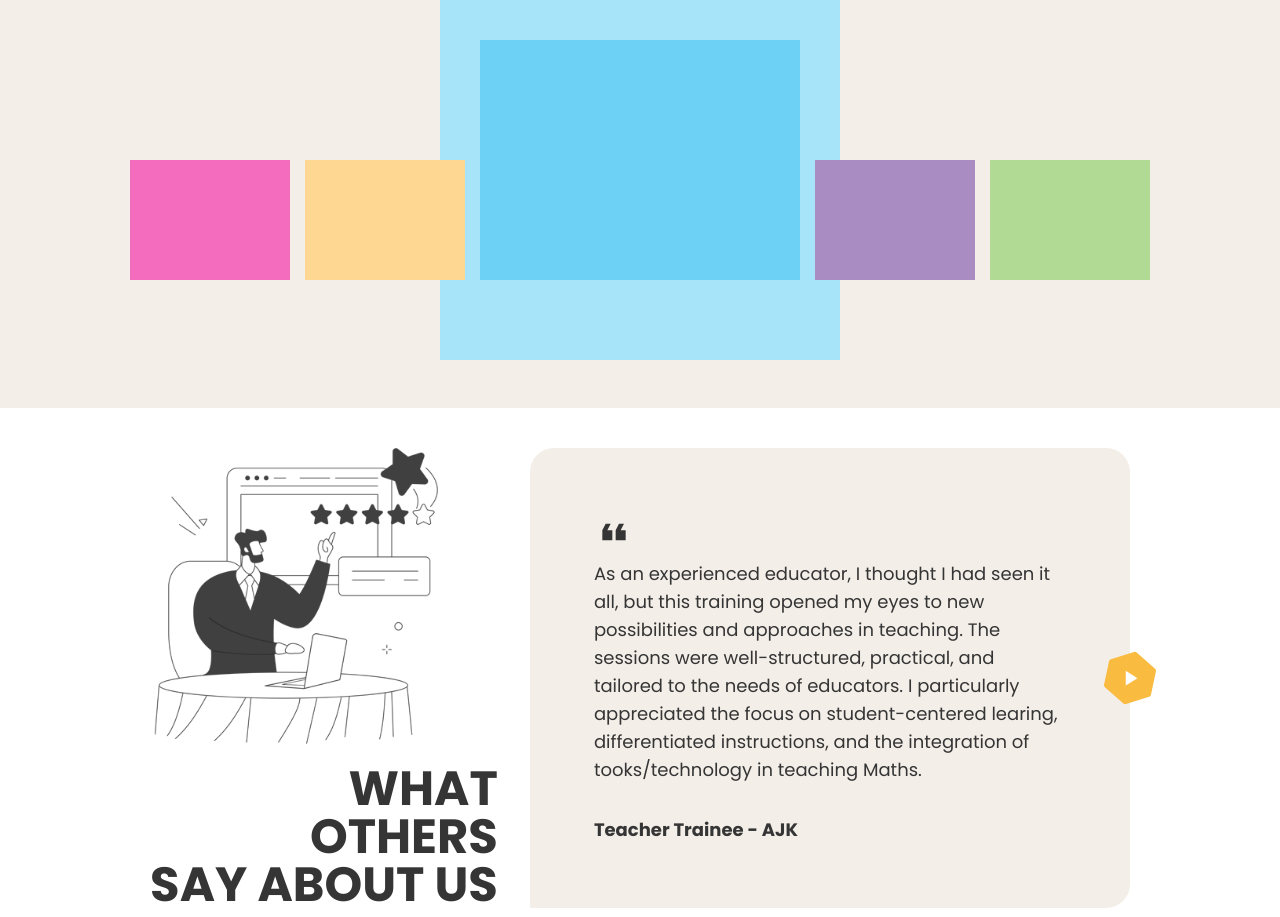
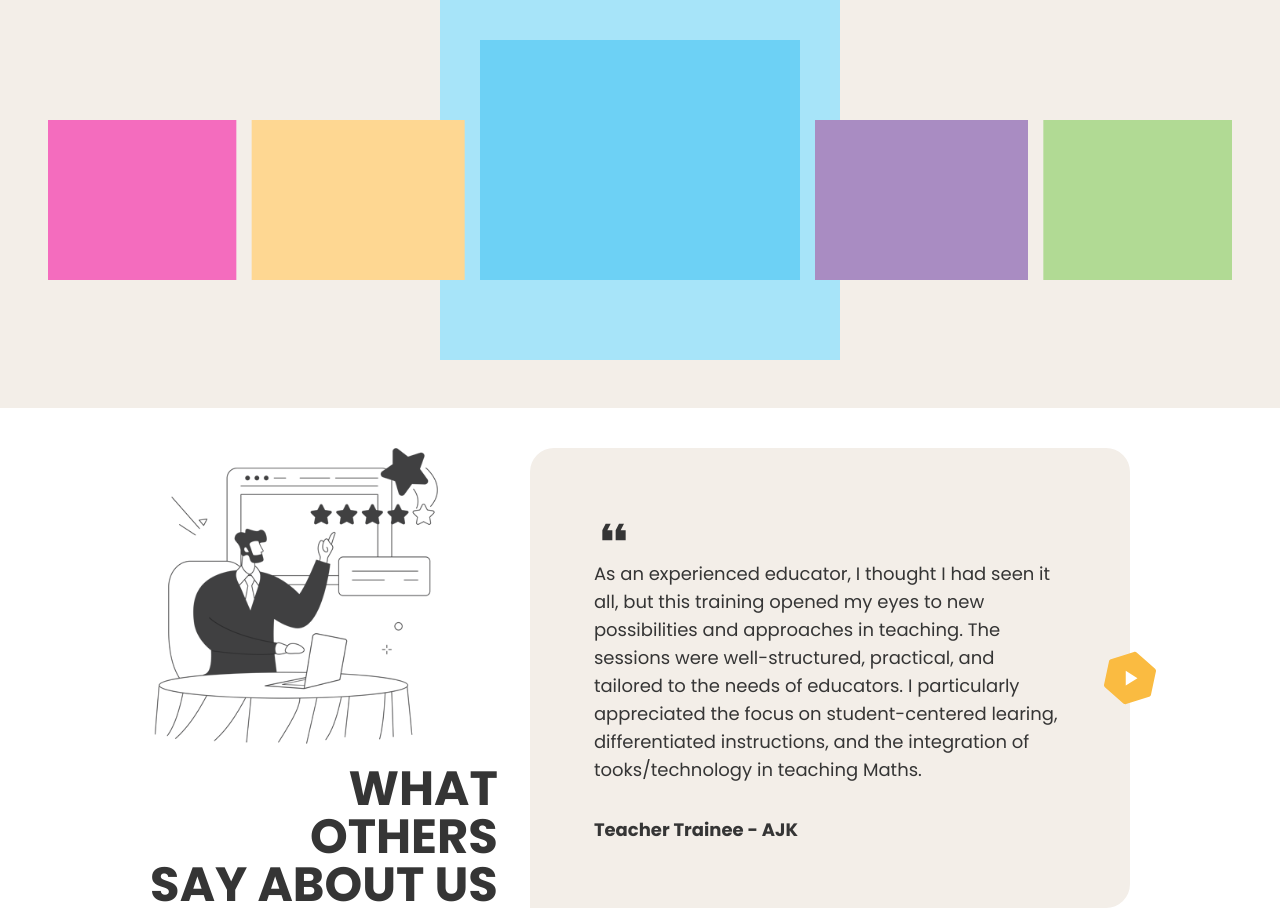
Before and after one commit to TahaShah141/elements-learning, a React (Vite) app: page / in a window 1280 px wide. Shown: the part 4420-5337 px from the top of the page. Built offline with nearby package versions, Linux system fonts and the light colour scheme.

Commit message:
change ratio from 1/2 to 2/3

```diff
--- a/src/components/custom/MultiCarousel.jsx
+++ b/src/components/custom/MultiCarousel.jsx
@@ -38,8 +38,8 @@ export const MultiCarousel = ({items, autoScroll=true, delay=3000}) => {
       <div className="absolute transition-all duration-500" style={{backgroundColor: items[index].color, width: size, height: size}} />
       <div className="relative z-10 h-3/5" style={{width: smallerSize}}>
         {items.map((item, i) => (
-          <div className={`absolute transition-all duration-700 bottom-0 ${i === index ? "h-full w-full" : "h-1/2 w-1/2"}`}
-          style={{backgroundColor: item.innerColor, transform: `${index > i ? `translateX(calc(100% + ${(index-i) * (smallerSize/2 + gapSize)}px))` : `translateX(${(index-i) * (smallerSize/2 + gapSize) }px)`}`}}
+          <div className={`absolute transition-all duration-700 bottom-0 ${i === index ? "h-full w-full" : "h-2/3 w-2/3"}`}
+          style={{backgroundColor: item.innerColor, transform: `${index > i ? `translateX(calc(${100*1/2}% + ${(index-i) * (smallerSize*(2/3) + gapSize)}px))` : `translateX(${(index-i) * (smallerSize*(2/3) + gapSize) }px)`}`}}
           onClick={() => setIndex(i)}
           >
 
```
